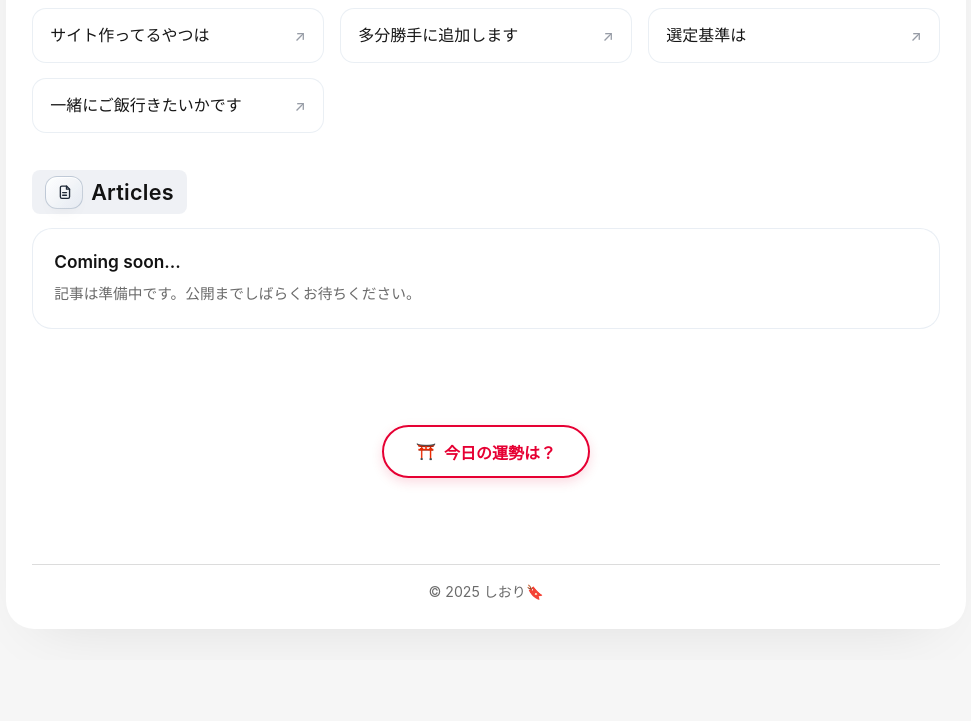
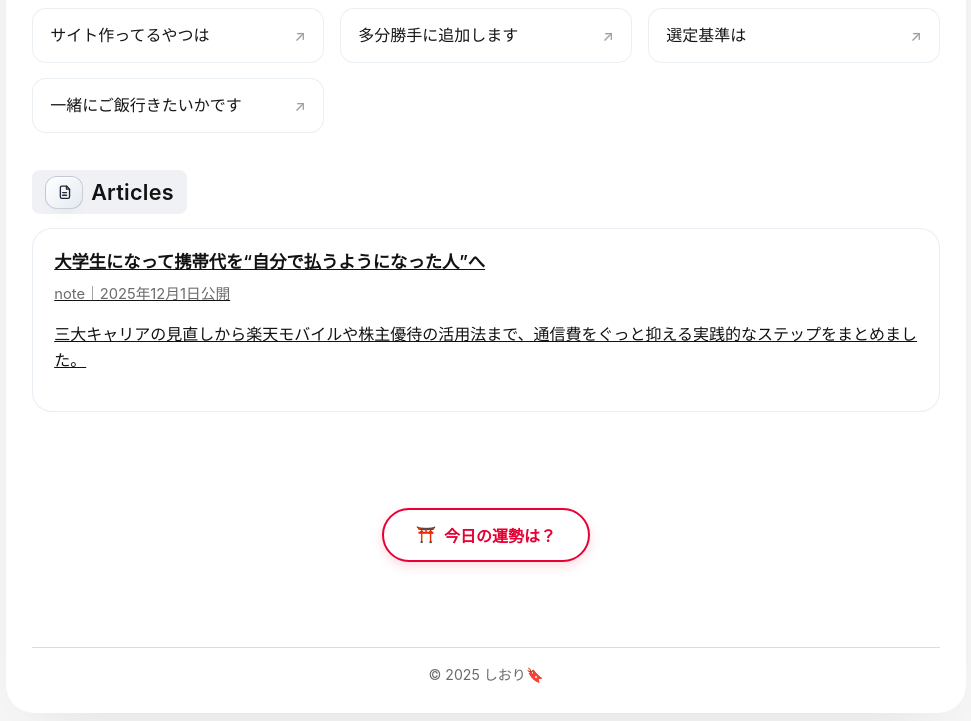
Before and after one commit to shiori-02-14/Homepage, a plain HTML site: page index.html in a window 1280 px wide. Shown: the part 892-1613 px from the top of the page, without its empty margins (154-1125 px from the left). Before the commit the page ends 1552 px from the top, so only its background shows below. Drawn offline with Linux system fonts and the light colour scheme.

Commit message:
記事追加

```diff
--- a/index.html
+++ b/index.html
@@ -157,8 +157,13 @@
       </span> Articles</h2>
       <ul class="cards">
         <li class="card">
-          <h3>Coming soon...</h3>
-          <p class="meta">記事は準備中です。公開までしばらくお待ちください。</p>
+          <a class="card__link" href="https://note.com/shiori_02_14_/n/n94f62fd81311" target="_blank" rel="noopener noreferrer">
+            <h3>大学生になって携帯代を“自分で払うようになった人”へ</h3>
+            <p class="meta">note｜2025年12月1日公開</p>
+            <p>
+              三大キャリアの見直しから楽天モバイルや株主優待の活用法まで、通信費をぐっと抑える実践的なステップをまとめました。
+            </p>
+          </a>
         </li>
       </ul>
       </section>
@@ -175,7 +180,7 @@
     <footer class="foot">© <span id="y"></span> しおり🔖</footer>
   </main>
 
-  <script type="module" src="scripts/main.js"></script>
+  <script src="scripts/main.js"></script>
 
   <script type="application/ld+json">
   {
```
Also changed, not shown: 1 other file.
